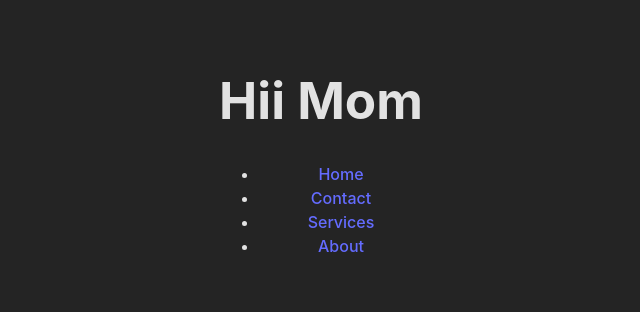
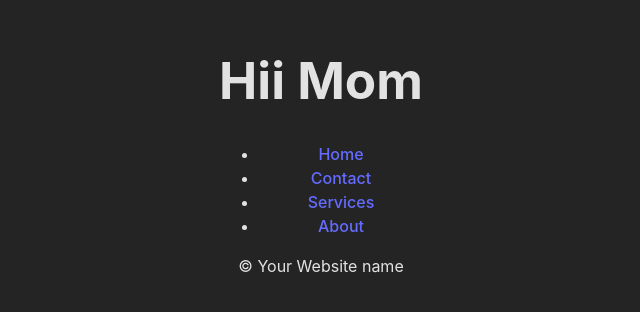
Before and after one commit to Altairian7/bro_code_rjs, a React (Vite) app: page / in a window 1280 px wide. Shown: the part 244-556 px from the top of the page, without its empty margins (319-959 px from the left). Built offline with nearby package versions, Linux system fonts and the light colour scheme.

Commit message:
added footer to app.jsx

```diff
--- a/src/App.jsx
+++ b/src/App.jsx
@@ -1,13 +1,14 @@
 import { useState } from "react";
 import "./App.css";
 import Header from "./Components/Header";
+import Footer from "./Components/Footer.jsx";
 
 function App() {
 
   return (
     <>
       <Header />
-      {/* <Footer /> */}
+      <Footer />
       {/* <Food /> */}
     </>
   );
--- a/src/Components/Footer.jsx
+++ b/src/Components/Footer.jsx
@@ -0,0 +1,9 @@
+function Footer()   {
+    return(
+        <footer>
+            <p>&copy; Your Website name</p>
+        </footer>
+    )
+}
+
+export default Footer
```
